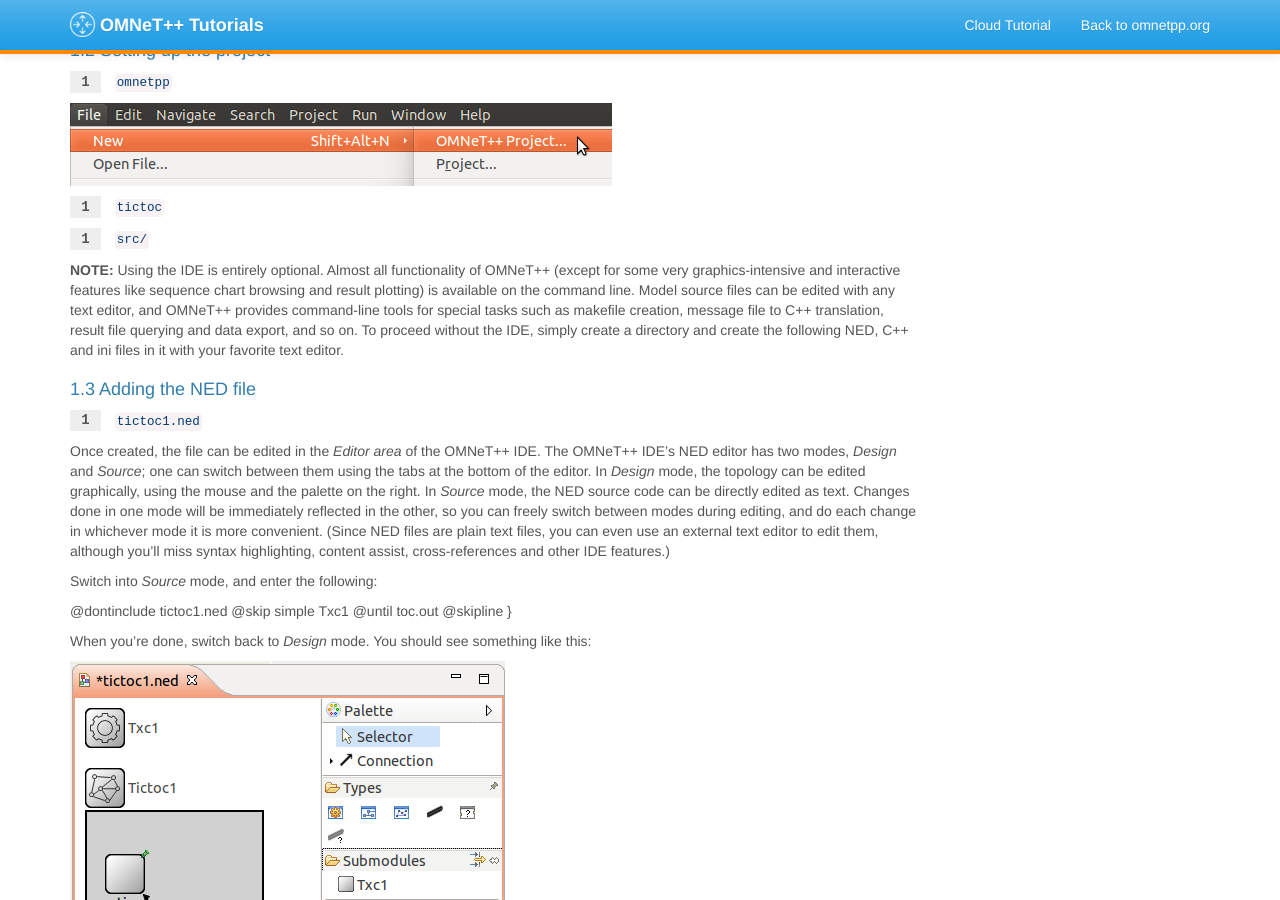
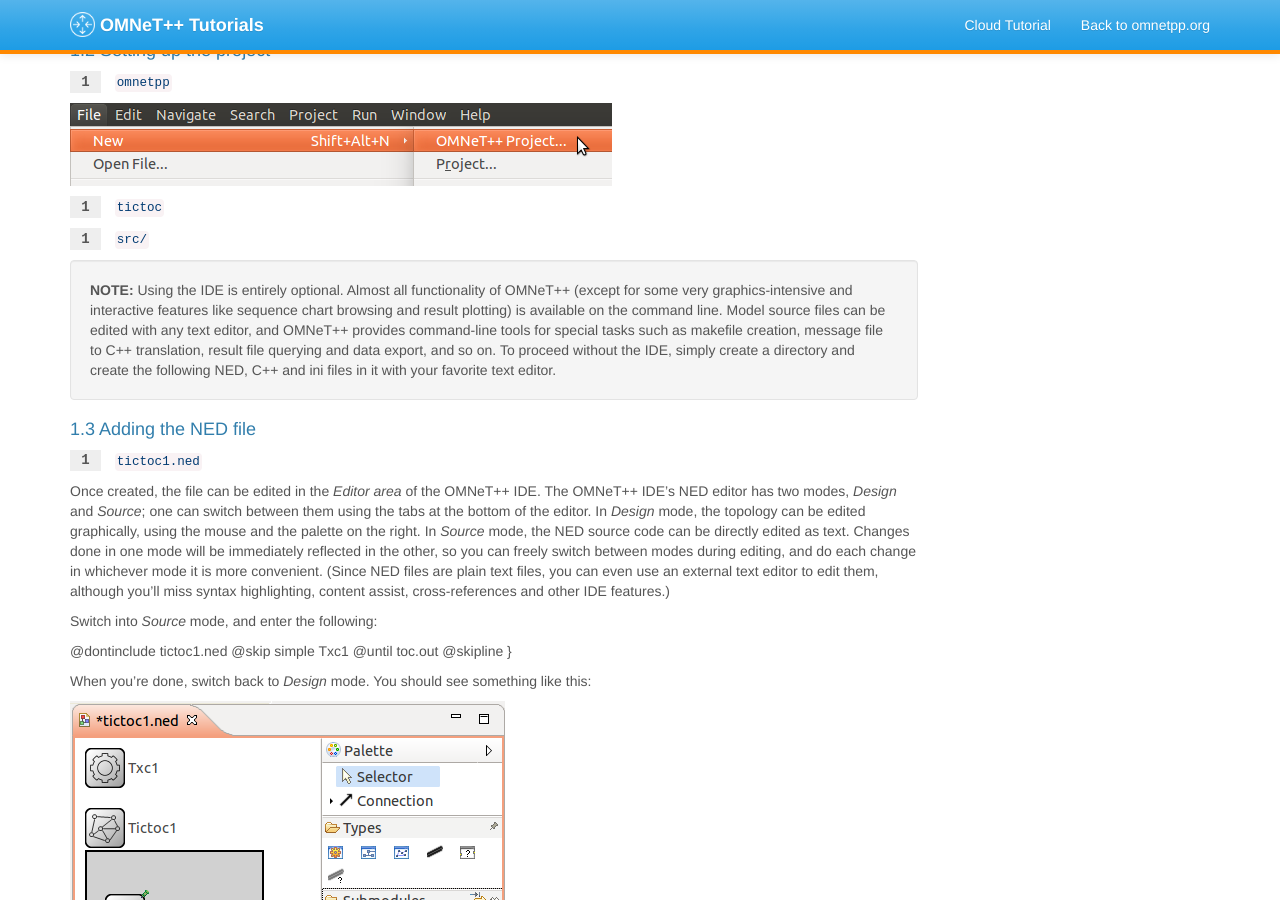
Before and after one commit to omnetpp/docs.omnetpp.org, a Jekyll site: the page built from tictoc/index.md, in a window 1280 px wide and 900 px high, scrolled down 473 px. Built offline with Jekyll 4.4.1, drawn with Linux system fonts in a browser that asks for light colours; nearby versions of some CDN libraries.

Commit message:
note boxes added

```diff
--- a/tictoc/index.md
+++ b/tictoc/index.md
@@ -68,6 +68,7 @@
 creation, message file to C++ translation, result file querying and data export,
 and so on. To proceed without the IDE, simply create a directory and create the
 following NED, C++ and ini files in it with your favorite text editor.
+{:.well}
 
 
 ### 1.3 Adding the NED file
@@ -113,6 +114,7 @@
 **NOTE:** You can find a detailed description of the NED language in the
 <a href="../manual/index.html#cha:ned-lang" target="blank">OMNeT++ Simulation Manual</a>.
 (The manual can also be found in the `doc`  directory of your OMNeT++ installation.)
+{:.well}
 
 
 ### 1.4 Adding the C++ files
@@ -135,6 +137,7 @@
 you'll get an error message similar to this one: `"Error: Class 'Txc1' not found -- perhaps
 its code was not linked in, or the class wasn't registered with Register_Class(), or in
 the case of modules and channels, with Define_Module()/Define_Channel()"`.
+{:.well}
 
 We redefine two methods from `cSimpleModule`: `initialize()` and `handleMessage()`.
 They are invoked from the simulation kernel: the first one only once, and
@@ -210,7 +213,7 @@
 create a *Makefile* using the `opp_makemake`
 command, then enter `make` to build the project. It will produce
 an executable that can be run by entering `./tictoc`.
-
+{:.well}
 
 ### 2.2 Running the simulation
 
@@ -245,6 +248,7 @@
 
 **Exercise:** Explore the GUI by running the simulation several times. Try
 *Run*, *Run Until*, *Rebuild Network*, and other functions.
+{:.well}
 
 You can exit the simulation program by clicking its *Close* icon or
 choosing *File -> Exit*.
@@ -344,6 +348,7 @@
 the `handleMessage()` method function, and run the simulation. Use appropriate
 buttons on the toolbar to single-step, continue execution until next time the
 breakpoint is hit, and so on.
+{:.well}
 
 <b>"Debug next event"</b>
 
@@ -399,6 +404,7 @@
 
 **NOTE:** The resulting log file can be quite large, so enable this feature only
 if you really need it.
+{:.well}
 
 The following figure has been created with the *Sequence Chart* tool, and shows
 how the message is routed between the different nodes in the network.
@@ -601,6 +607,7 @@
 @until }
 
 **NOTE:** The C++ implementation is inherited from the base simple module (`Txc5`).
+{:.well}
 
 Once we created the new simple modules, we can use them as submodule types in our network:
 
@@ -703,6 +710,7 @@
 use RNG 0.
 
 **Exercise:** Try other distributions as well.
+{:.well}
 
 Sources: <a srcfile="tictoc/code/tictoc8.ned"/>, <a srcfile="tictoc/code/txc7.cc"/>, <a srcfile="tictoc/code/omnetpp.ini"/>
 
@@ -834,7 +842,7 @@
 the packet back to the sender. Implement this. Hints: `cMessage::getArrivalGate()`,
 `cGate::getIndex()`. Note that if the message didn't arrive via a gate but was
 a self-message, then `getArrivalGate()` returns `NULL`.
-
+{:.well}
 
 Sources: <a srcfile="tictoc/code/tictoc10.ned"/>, <a srcfile="tictoc/code/txc10.cc"/>, <a srcfile="tictoc/code/omnetpp.ini"/>
 
@@ -860,6 +868,7 @@
 **NOTE:** We have created the channel by specializing the built-in `DelayChannel`.
 (built-in channels can be found inside the `ned` package. Thats why we used
 the full type name `ned.DelayChannel`) after the `extends` keyword.
+{:.well}
 
 Now let's check how the `connections` section changed.
 
@@ -901,6 +910,7 @@
 
 **NOTE:** The special $i and $o suffix after the gate name allows us to use the
 connection's two direction separately.
+{:.well}
 
 Sources: <a srcfile="tictoc/code/tictoc12.ned"/>, <a srcfile="tictoc/code/txc12.cc"/>, <a srcfile="tictoc/code/omnetpp.ini"/>
 
@@ -920,6 +930,7 @@
 @until }
 
 **NOTE:** See <a href="../manual/index.html#cha:msg-def" target="_blank">Section 6</a> of the OMNeT++ manual for more details on messages.
+{:.well}
 
 The makefile is set up so that the message compiler, opp_msgc is invoked
 and it generates `tictoc13_m.h` and `tictoc13_m.cc` from the message declaration
@@ -989,7 +1000,7 @@
 Change the module class so that instead, it generates messages periodically.
 The interval between messages should be a module parameter, returning
 exponentially distributed random numbers.
-
+{:.well}
 
 ## Part 5 - Adding statistics collection
 
@@ -1219,6 +1230,7 @@
 Then, we update the figure's text with the `setText()` function.
 
 **NOTE:** For more information on figures and the canvas, see <a href="../manual/index.html#sec:graphics:canvas" target="_blank">The Canvas</a> section of the OMNeT++ manual
+{:.well}
 
 When you run the simulation, the figure displays 'last hopCount: N/A' before the arrival of the first message.
 Then, it is updated whenever a message arrives at its destination.
@@ -1226,6 +1238,7 @@
 <img src="images/step17.png">
 
 **NOTE:** If the figure text and nodes overlap, press 're-layout'.
+{:.well}
 
 <img src="images/relayout.png">
 
@@ -1256,6 +1269,7 @@
 
 **NOTE:** For further information about the charting and processing capabilities,
 please refer to the <a href="../UserGuide.pdf" target="_blank"><b>OMNeT++ Users Guide</b></a> (you can find it in the `doc` directory of the OMNeT++ installation).
+{:.well}
 
 Our last model records the `hopCount` of a message each time the message
 reaches its destination.
@@ -1358,6 +1372,7 @@
 simulation batches are often run from the command line interface using the *Cmdenv* runtime environment.
 
 **NOTE:** You can find more information on variables and parameter studies in the <a href="../manual/index.html#sec:config-sim:parameter-studies" target="_blank">Parameter Studies</a> section of the OMNeT++ manual.
+{:.well}
 
 To increase the accuracy of the simulation we may need to run the same simulation several times
 using different random numbers. These runs are called *Repetitions* and are specified in `omnetpp.ini`:
@@ -1383,6 +1398,7 @@
 
 **NOTE:** Alternatively, you can run the simulation batches from the command line with `opp_runall` tool
 with the following command:
+{:.well}
 
 <pre>
 opp_runall -j4 ./tictoc -u Cmdenv -c TicToc18
@@ -1413,6 +1429,7 @@
 
 **NOTE:** Refer to the chapter "Using the Analysis Editor" in the User Guide for more information on datasets. You can find it in the '/doc' directory of your
 OMNeT++ installation.
+{:.well}
 
 Then, we plot these two computed scalars against *N* in two scatter charts. The data for different repetitions is automatically averaged.
 Here is the average hop count vs *N*:
```
